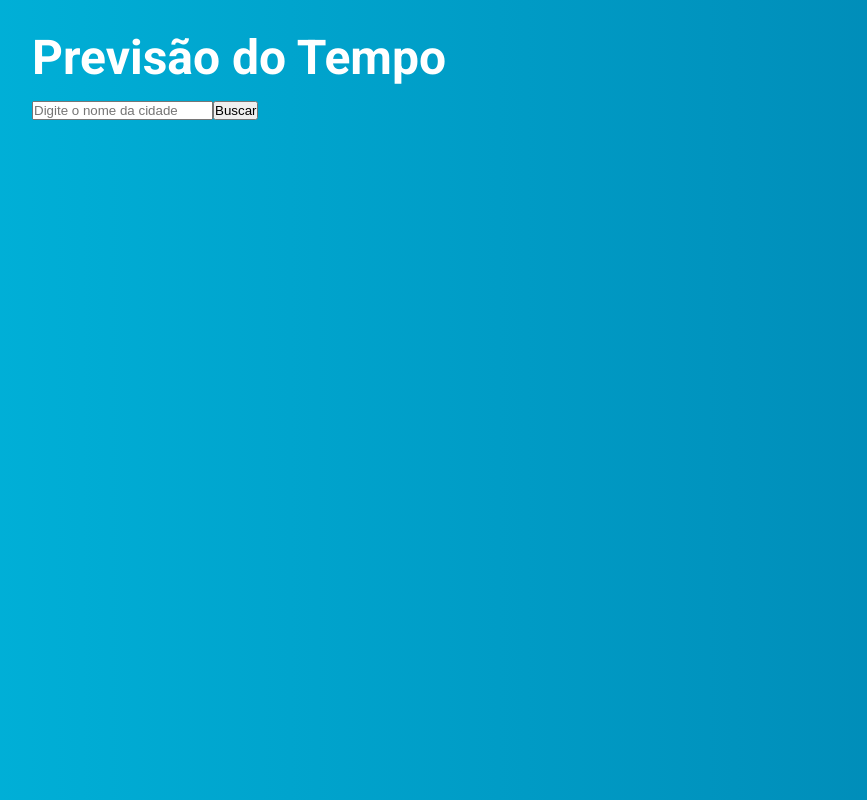
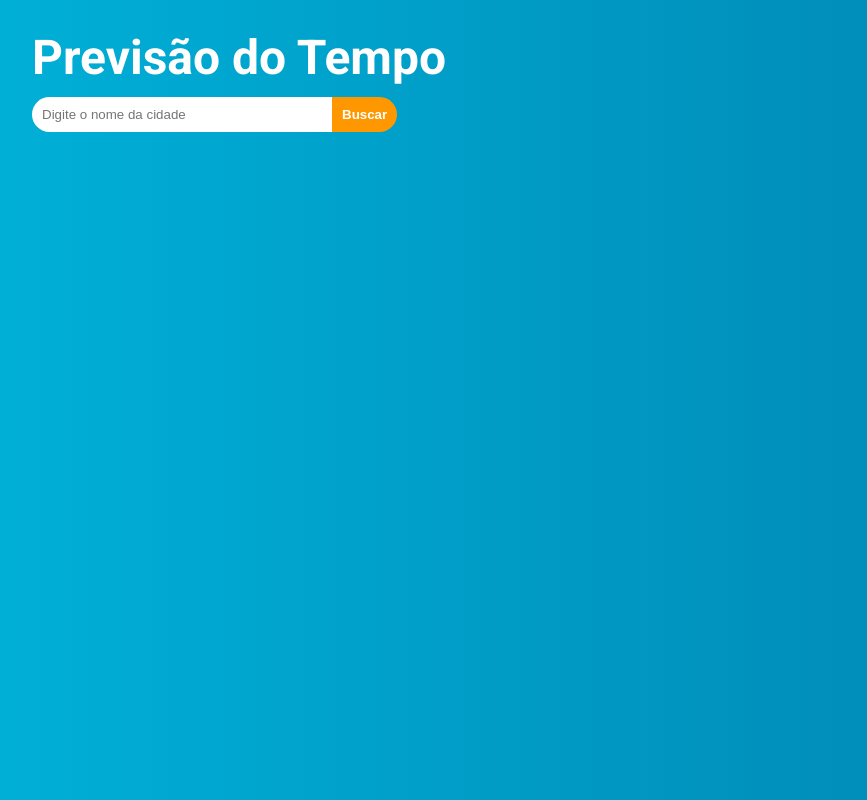
Before and after one commit to Matheus-Freitas0/weather-forecast-react, a React (Vite) app: page / in a window 1280 px wide. Shown: the whole page, without its empty margins (128-995 px from the left). Built offline with nearby package versions, Linux system fonts and the light colour scheme.

Commit message:
Added CSS styles for input and button elements

```diff
--- a/src/App.css
+++ b/src/App.css
@@ -8,3 +8,21 @@ h1{
     font-size: 3rem;
     color: #fff;
 }
+
+input{
+    padding: 10px;
+    border: none;
+    border-radius: 20px 0 0 20px;
+    width: 60%;
+    max-width: 300px;
+}
+
+button{
+    padding: 10px;
+    border: none;
+    border-radius: 0 20px 20px 0;
+    background-color: #ff9800;
+    color: #fff;
+    cursor: pointer;
+    font-weight: bold;
+}
```
